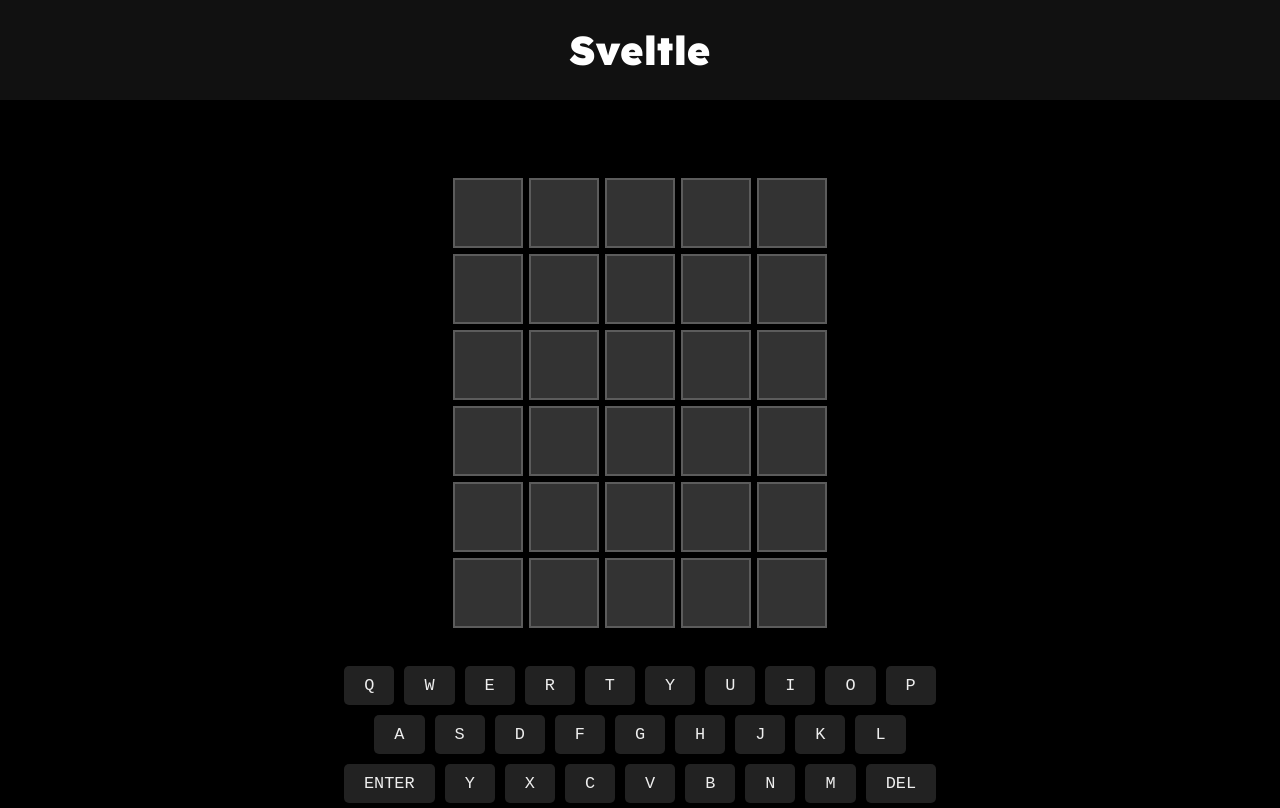
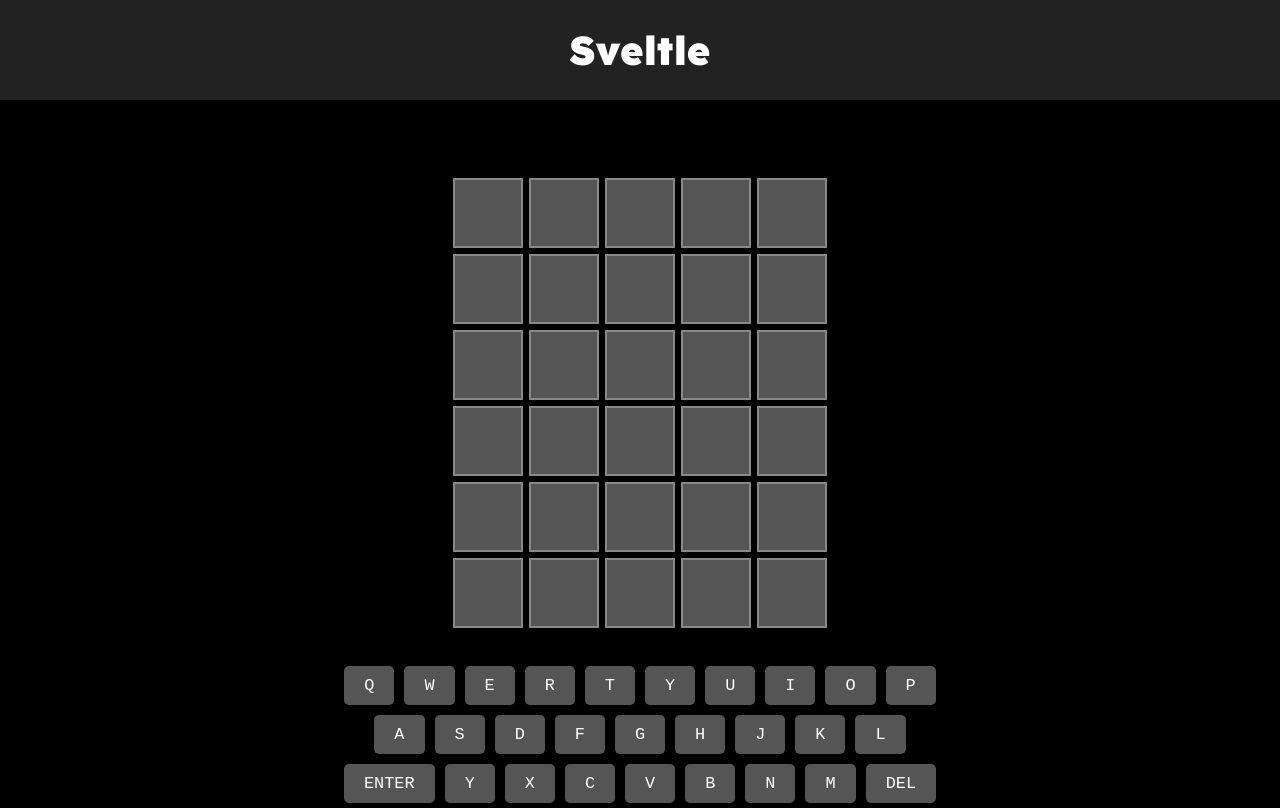
Before and after one commit to LUKAS1272/sveltle, a Svelte app: page / in a window 1280 px wide. Built offline with nearby package versions, Linux system fonts and the light colour scheme.

Commit message:
added onscreen keyboard validation system

```diff
--- a/public/global.css
+++ b/public/global.css
@@ -2,25 +2,17 @@
 
 * { font-family: 'Lexend', sans-serif; }
 
-html, body {
-	position: relative;
-	width: 100%;
-	height: 100%;
-}
-
 :root {
 	--bg: #222;
-	--text: #eee;
-	--border: #5c5c5c;
+	--cellsBg: #555;
+	--text: #fff;
+	--border: #888;
 	--right: #538d4e;
 	--different: #b59f3b;
 }
 
 body {
-	color: #333;
-	margin: 0;
-	padding: 0;
+	margin: 0; padding: 0;
 	box-sizing: border-box;
-	font-family: -apple-system, BlinkMacSystemFont, "Segoe UI", Roboto, Oxygen-Sans, Ubuntu, Cantarell, "Helvetica Neue", sans-serif;
 	background-color: #000;
 }
--- a/src/App.svelte
+++ b/src/App.svelte
@@ -4,6 +4,7 @@
 	import Board from './components/Board.svelte';
 
 	import { grid, currentRow, currentCol, isSolved } from './store.js';
+	import { isAvailable } from './keyStore.js';
 
 	function KeyClicked(event) {
 		if (event.repeat || $isSolved) { return; }
@@ -20,6 +21,17 @@
 		} else if (key == "enter" && $currentCol == 5) {
 			console.log("Enter");
 			if ($grid[$currentRow].join('') == $solution) { $isSolved = true; }
+
+			for (let i = 0; i < 5; i++) {
+				if ($solution[i] === $grid[$currentRow][i]) {
+					$isAvailable[$grid[$currentRow][i]] = 1;
+				} else if ($solution.includes($grid[$currentRow][i]) && $isAvailable[$grid[$currentRow][i]] < 0) {
+					$isAvailable[$grid[$currentRow][i]] = 0;
+				} else if ($isAvailable[$grid[$currentRow][i]] < -1) {
+					$isAvailable[$grid[$currentRow][i]] = -1;
+				}
+			}
+
 			$currentRow++;
 			$currentCol = 0;
 		}
@@ -46,7 +58,7 @@
 		font-size: 2.5em;
 		font-weight: 900;
 		color: #fff;
-		background-color: #111;
+		background-color: var(--bg);
 		text-align: center;
 		padding: 25px 0;
 	}
--- a/src/components/Cell.svelte
+++ b/src/components/Cell.svelte
@@ -22,7 +22,7 @@
 <style>
     .letter {
         text-transform: uppercase;
-        background-color: #333;
+        background-color: var(--cellsBg);
         color: var(--text);
         width: 70px; height: 70px;
         display: flex;
--- a/src/components/Key.svelte
+++ b/src/components/Key.svelte
@@ -1,6 +1,7 @@
 <script>
     export let letter = '';
     import { grid, currentRow, currentCol, isSolved, text, solution } from '../store.js';
+    import { isAvailable } from '../keyStore.js';
 
     function KeyClicked(key) {
 		if (key.charCodeAt(0) >= 97 && key.charCodeAt(0) <= 122 && $currentCol < 5 && key.length === 1) {
@@ -20,16 +21,24 @@
 	}
 </script>
 
-<!-- svelte-ignore a11y-click-events-have-key-events -->
-<div class="key" on:click={KeyClicked(letter.toLowerCase())}>
-    {letter}
-</div>
+{#if $isAvailable[letter] === -2}
+    <!-- svelte-ignore a11y-click-events-have-key-events -->
+    <div class="key notKnown" on:click={KeyClicked(letter.toLowerCase())}>{letter}</div>
+{:else if $isAvailable[letter] === -1}
+    <!-- svelte-ignore a11y-click-events-have-key-events -->
+    <div class="key notAvailable" on:click={KeyClicked(letter.toLowerCase())}>{letter}</div>
+{:else if $isAvailable[letter] === 0}
+    <!-- svelte-ignore a11y-click-events-have-key-events -->
+    <div class="key differentPlace" on:click={KeyClicked(letter.toLowerCase())}>{letter}</div>
+{:else if $isAvailable[letter] === 1}
+    <!-- svelte-ignore a11y-click-events-have-key-events -->
+    <div class="key rightPlace" on:click={KeyClicked(letter.toLowerCase())}>{letter}</div>
+{/if}
 
 <style>
     .key {
         text-transform: uppercase;
         color: var(--text);
-        background-color: #222;
         min-width: fit-content;
         display: flex;
         justify-content: center; align-items: center;
@@ -41,4 +50,9 @@
         user-select: none;
         cursor: pointer;
     }
+
+    .notKnown { background-color: var(--cellsBg); }
+    .notAvailable { background-color: var(--bg); }
+    .differentPlace { background-color: var(--different); }
+    .rightPlace { background-color: var(--right); }
 </style>
--- /dev/null
+++ b/src/keyStore.js
@@ -0,0 +1,37 @@
+// -2 = state not known
+// -1 = not available
+//  0 = different place
+//  1 = right place
+
+import { writable } from "svelte/store";
+export const isAvailable = writable({
+    'a': -2,
+    'b': -2,
+    'c': -2,
+    'd': -2,
+    'e': -2,
+    'f': -2,
+    'g': -2,
+    'h': -2,
+    'i': -2,
+    'j': -2,
+    'k': -2,
+    'l': -2,
+    'm': -2,
+    'n': -2,
+    'o': -2,
+    'p': -2,
+    'q': -2,
+    'r': -2,
+    's': -2,
+    't': -2,
+    'u': -2,
+    'v': -2,
+    'w': -2,
+    'x': -2,
+    'y': -2,
+    'z': -2,
+
+    'enter': -2,
+    'del': -2
+});
--- a/src/store.js
+++ b/src/store.js
@@ -1,6 +1,7 @@
 import { writable } from "svelte/store";
 
 export const text = writable('');
+
 export const solution = writable('ratio');
 
 export let grid = writable([]);
```
